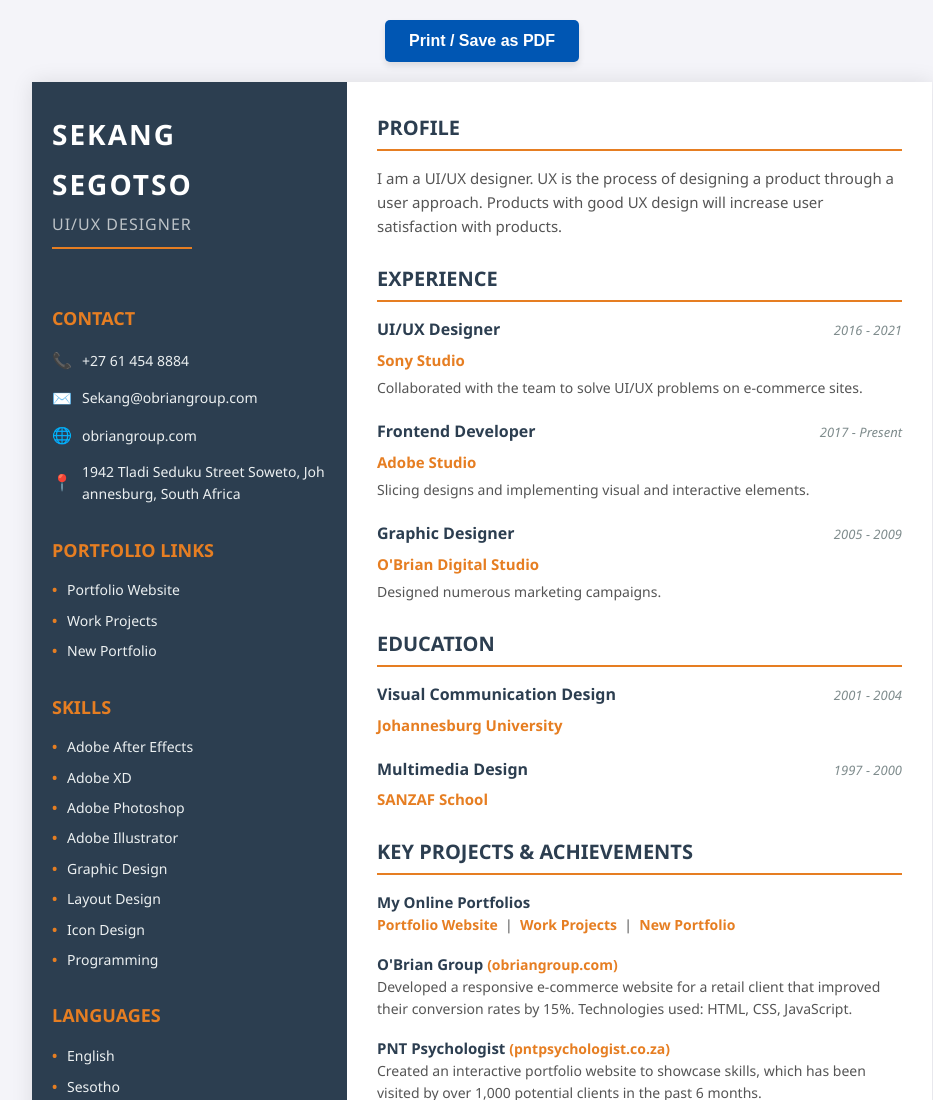
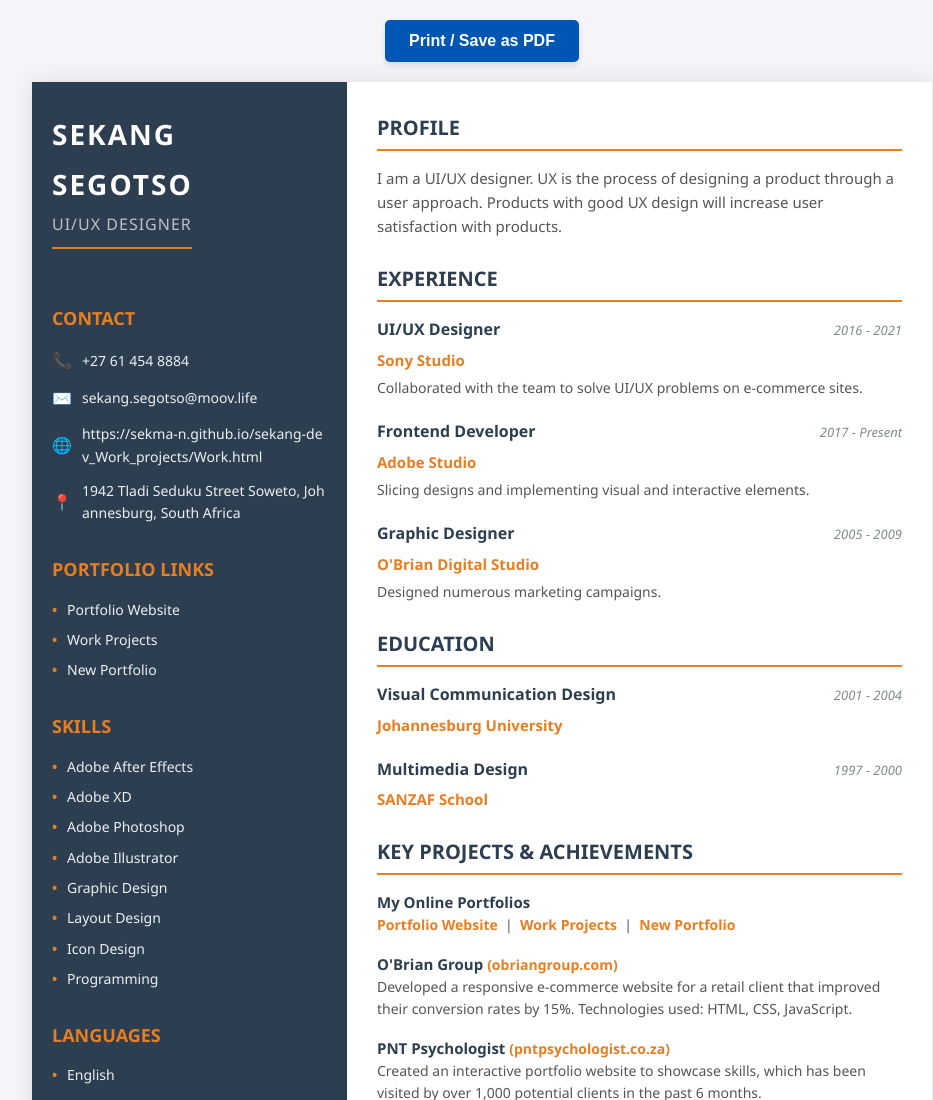
Before and after one commit to Sekma-n/website_developer_Sekang-CV, a plain HTML site: page index.html in a window 1280 px wide. Shown: the top 1100 px of the page, without its empty margins (158-1091 px from the left). Drawn offline with Linux system fonts and the light colour scheme.

Commit message:
Modify contact email and website in index.html
Updated email and website link in contact information.

```diff
--- a/index.html
+++ b/index.html
@@ -266,8 +266,8 @@
             <div class="contact-info">
                 <h3>Contact</h3>
                 <p><span>📞</span> +27 61 454 8884</p>
-                <p><span>✉️</span> Sekang@obriangroup.com</p>
-                <p><span>🌐</span> obriangroup.com</p>
+                <p><span>✉️</span> sekang.segotso@moov.life</p>
+                <p><span>🌐</span> https://sekma-n.github.io/sekang-dev_Work_projects/Work.html</p>
                 <p><span>📍</span> 1942 Tladi Seduku Street Soweto, Johannesburg, South Africa</p>
             </div>
 
```
